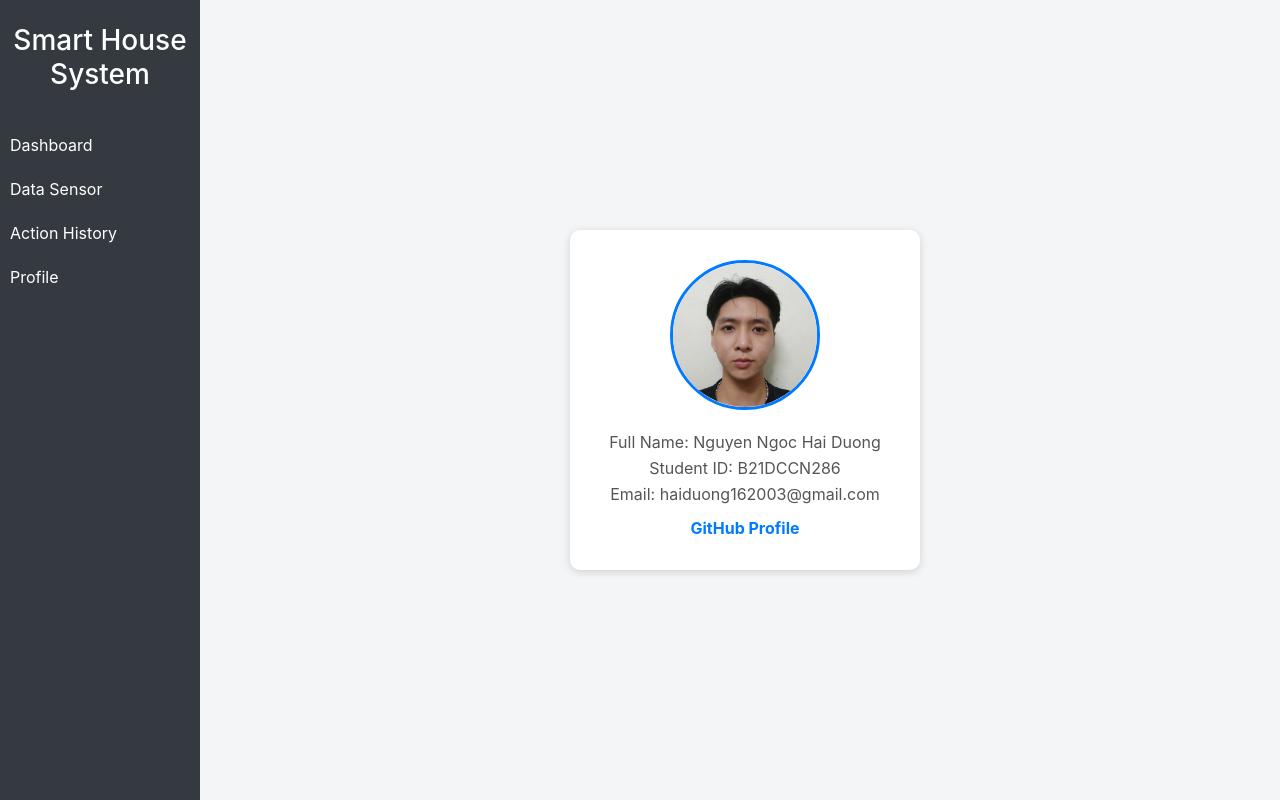
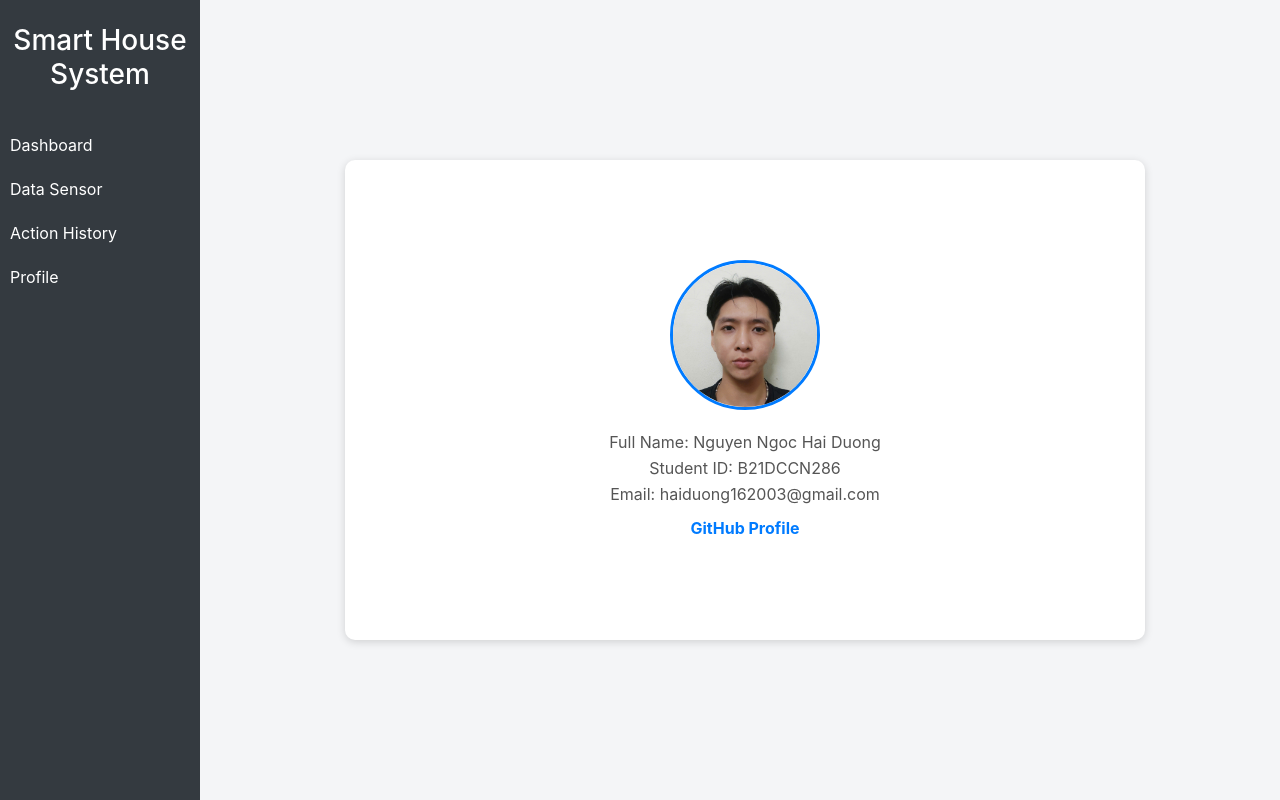
Before and after one commit to Duong-Nguyen-Ngoc-Hai/IOT, a plain HTML site: page profile.html in a window 1280 px wide. Drawn offline with nearby package versions, Linux system fonts and the light colour scheme.

Commit message:
Update styles2.css

```diff
--- a/styles2.css
+++ b/styles2.css
@@ -31,11 +31,11 @@ body {
 }
 .profile-card {
     background-color: #fff;
-    padding: 30px;
+    padding: 100px;
     border-radius: 10px;
     box-shadow: 0 2px 8px rgba(0, 0, 0, 0.15);
     text-align: center;
-    width: 350px;
+    width: 800px;
 }
 .profile-image {
     border-radius: 50%;
```
